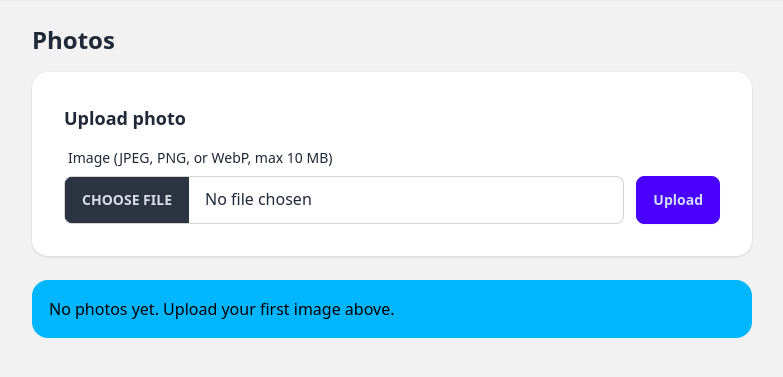
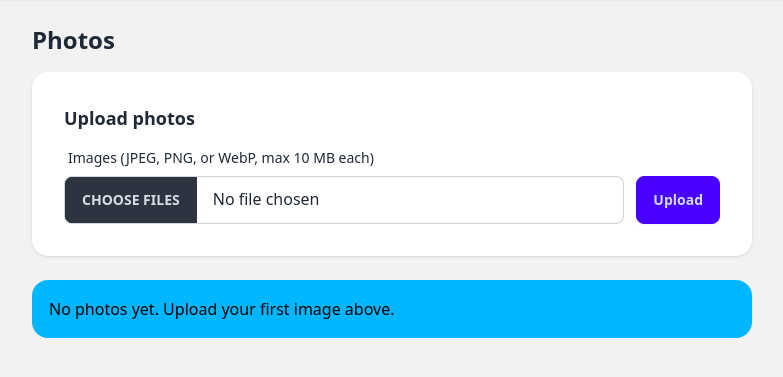
Before and after one commit to davidnewall01/menulike, a FastAPI app: template app/templates/admin/photos.html in a window 1280 px wide. Shown: the part 68-445 px from the top of the page, without its empty margins (248-1031 px from the left). Run offline with FastAPI, Linux system fonts and the light colour scheme; the template is opened without the code that fills it, so the values that code supplies are empty; parts of the project's set-up code (start-up, migrations or seed data) failed here and were passed over; some libraries are stand-ins or nearby versions.

Commit message:
Multi-file photo upload with spinner
File input accepts multiple files, route loops and processes each individually
with per-file error reporting. Upload button disables with spinner on submit.

Co-Authored-By: Claude Opus 4.6 (1M context) <noreply@anthropic.com>

```diff
--- a/app/templates/admin/photos.html
+++ b/app/templates/admin/photos.html
@@ -19,14 +19,16 @@
 
 <div class="card bg-base-100 shadow mb-6">
     <div class="card-body">
-        <h2 class="card-title text-lg">Upload photo</h2>
-        <form method="post" action="/admin/photos" enctype="multipart/form-data" class="flex items-end gap-3">
+        <h2 class="card-title text-lg">Upload photos</h2>
+        <form method="post" action="/admin/photos" enctype="multipart/form-data" class="flex items-end gap-3"
+              onsubmit="this.querySelector('.btn-upload').disabled=true;this.querySelector('.btn-upload').textContent='Uploading…';this.querySelector('.upload-spinner').classList.remove('hidden')">
             <input type="hidden" name="csrf_token" value="{{ csrf_token }}">
             <div class="form-control flex-1">
-                <label class="label"><span class="label-text">Image (JPEG, PNG, or WebP, max 10 MB)</span></label>
-                <input type="file" name="file" accept="image/jpeg,image/png,image/webp" required class="file-input file-input-bordered w-full">
+                <label class="label"><span class="label-text">Images (JPEG, PNG, or WebP, max 10 MB each)</span></label>
+                <input type="file" name="file" accept="image/jpeg,image/png,image/webp" required multiple class="file-input file-input-bordered w-full">
             </div>
-            <button type="submit" class="btn btn-primary">Upload</button>
+            <button type="submit" class="btn btn-primary btn-upload">Upload</button>
+            <span class="loading loading-spinner loading-md upload-spinner hidden"></span>
         </form>
     </div>
 </div>
```
